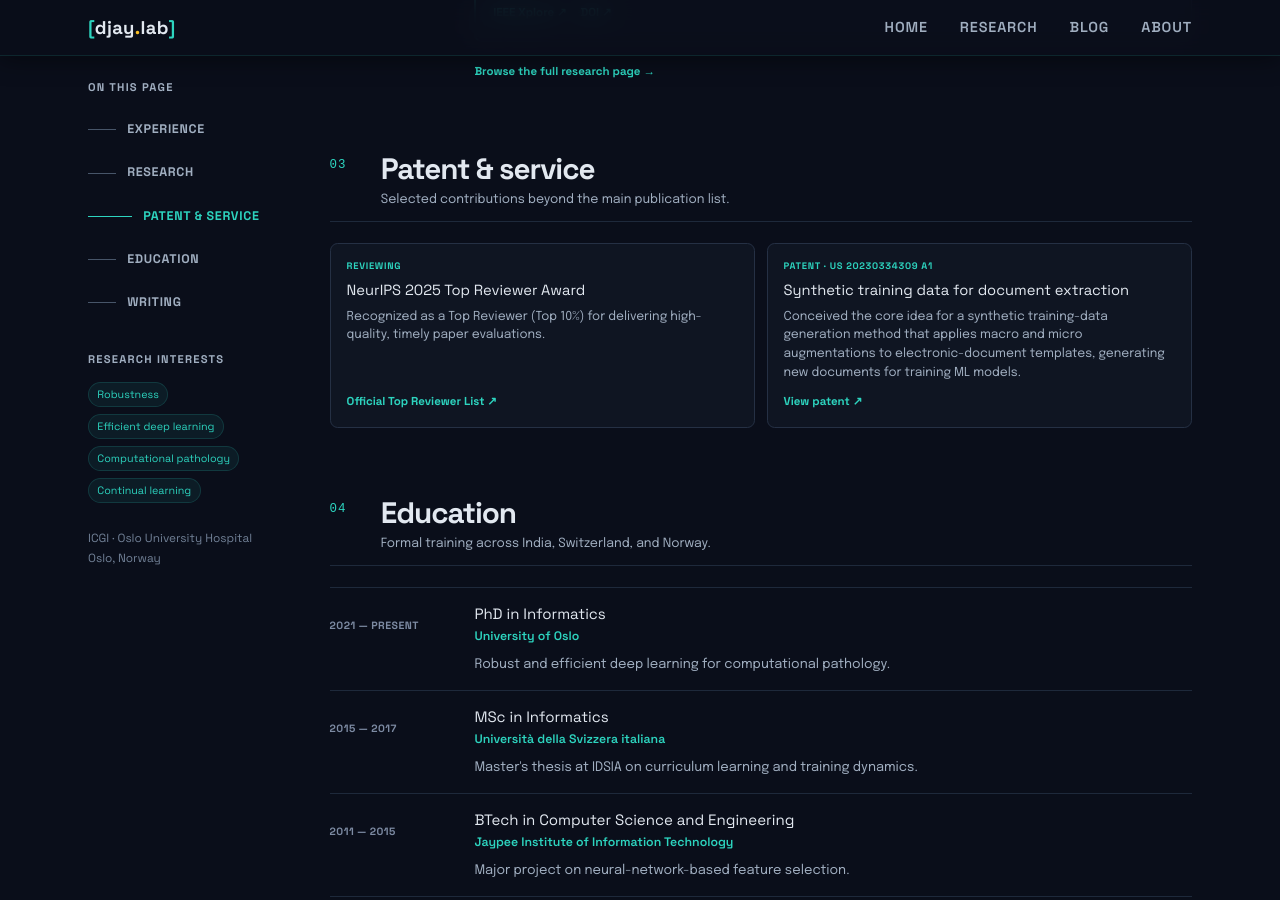
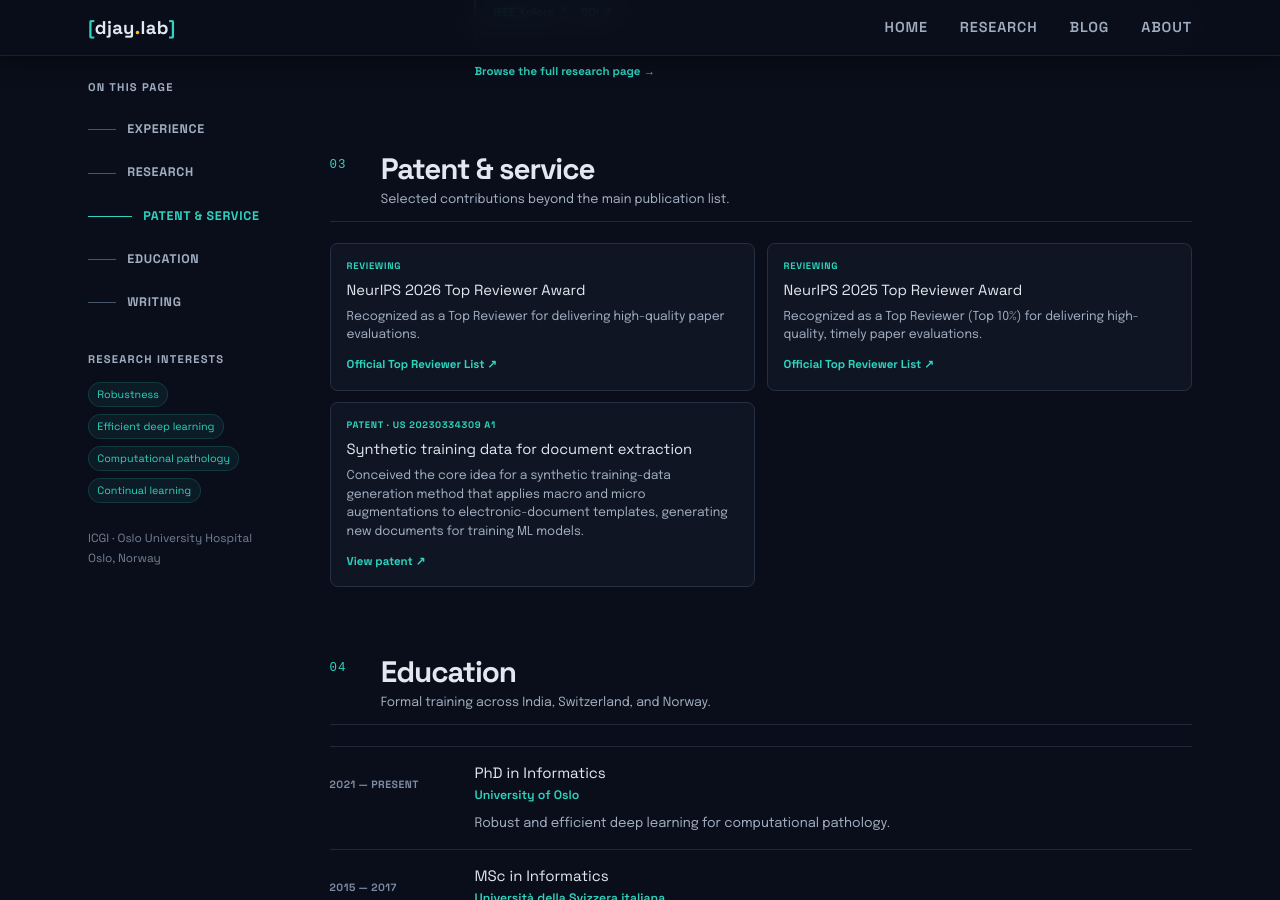
Before and after one commit to undercutspiky/undercutspiky.github.io, a Jekyll site: the page built from index.html, in a window 1280 px wide and 900 px high, scrolled down 2291 px. Built offline with Jekyll 4.4.1, drawn with Linux system fonts in a browser that asks for light colours; some web fonts are replaced.

Commit message:
Add NeurIPS 2026 Top Reviewer recognition

```diff
--- a/_data/resume.yml
+++ b/_data/resume.yml
@@ -193,6 +193,12 @@ research:
 
 recognition:
   - eyebrow: "Reviewing"
+    title: "NeurIPS 2026 Top Reviewer Award"
+    text: "Recognized as a Top Reviewer for delivering high-quality paper evaluations."
+    url: "https://neurips.cc/Conferences/2026/ProgramCommittee#main-reviewer-top-reviewer"
+    link_label: "Official Top Reviewer List"
+
+  - eyebrow: "Reviewing"
     title: "NeurIPS 2025 Top Reviewer Award"
     text: "Recognized as a Top Reviewer (Top 10%) for delivering high-quality, timely paper evaluations."
     url: "https://neurips.cc/Conferences/2025/ProgramCommittee#top-reviewer"
```
